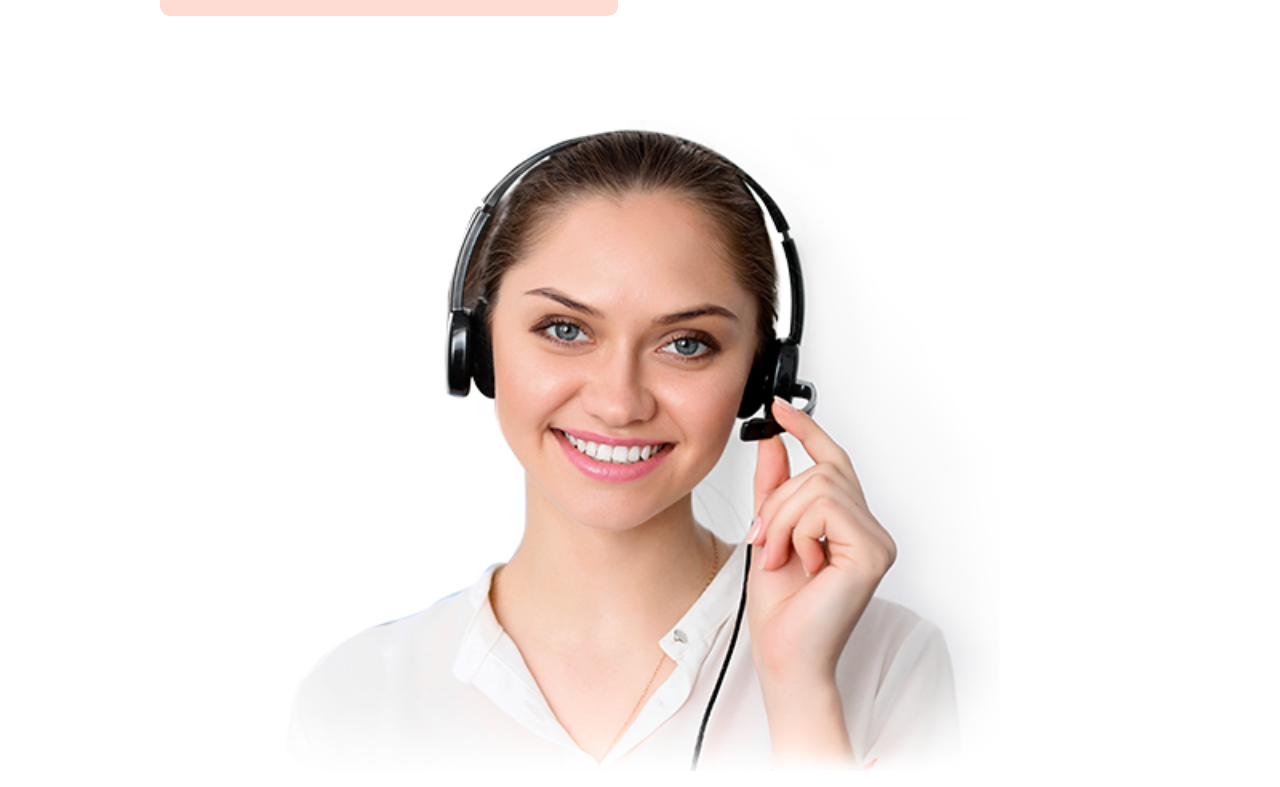
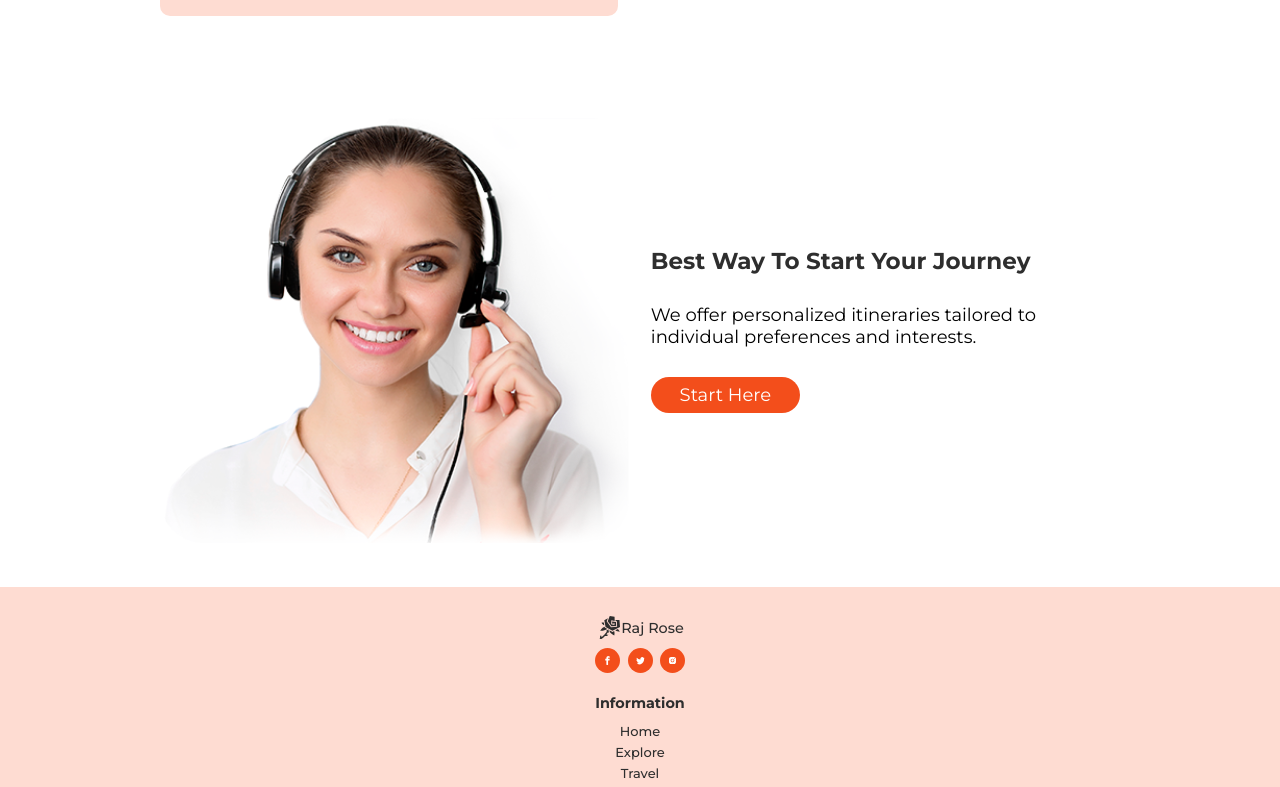
Before and after one commit to Usman-Marwat/Raj-Rose-Pvt-Ltd, a React (Vite) app: page / in a window 1280 px wide. Shown: the part 4568-5355 px from the top of the page. Built offline with nearby package versions, Linux system fonts and the light colour scheme.

Commit message:
make the  subsribe component responsove

```diff
--- a/src/components/Subscribe/Subscribe.css
+++ b/src/components/Subscribe/Subscribe.css
@@ -49,4 +49,29 @@
     padding: 0.5rem 2rem;
     font-size: var(--h2FontSize);
   }
+}
+@media screen and (min-width: 640px) {
+  .subscribe .secContainer {
+    grid-template-columns: repeat(2, 1fr);
+  }
+  .subscribe .secContainer img {
+    max-width: 100%;
+    margin: auto;
+  }
+  .subscribe .secContainer .textDiv h4 {
+    font-size: 2rem;
+  }
+  .subscribe .secContainer .textDiv p {
+    padding: 1rem 0;
+    font-size: var(--h3FontSize);
+  }
+}
+@media screen and (min-width: 1024px) {
+  .subscribe .secContainer .textDiv h4 {
+    font-size: var(--h1FontSize);
+  }
+  .subscribe .secContainer .textDiv p {
+    padding: 2rem 0;
+    font-size: var(--h2FontSize);
+  }
 }/*# sourceMappingURL=Subscribe.css.map */
--- a/src/components/Subscribe/Subscribe.scss
+++ b/src/components/Subscribe/Subscribe.scss
@@ -64,3 +64,40 @@
 		}
 	}
 }
+
+@media screen and (min-width: 640px) {
+	.subscribe {
+		.secContainer {
+			grid-template-columns: repeat(2, 1fr);
+			img {
+				max-width: 100%;
+				margin: auto;
+			}
+			.textDiv {
+				h4 {
+					font-size: 2rem;
+				}
+				p {
+					padding: 1rem 0;
+					font-size: var(--h3FontSize);
+				}
+			}
+		}
+	}
+}
+
+@media screen and (min-width: 1024px) {
+	.subscribe {
+		.secContainer {
+			.textDiv {
+				h4 {
+					font-size: var(--h1FontSize);
+				}
+				p {
+					padding: 2rem 0;
+					font-size: var(--h2FontSize);
+				}
+			}
+		}
+	}
+}
```
Also changed, not shown: 1 other file (tests, documents, lock files or other folders).
